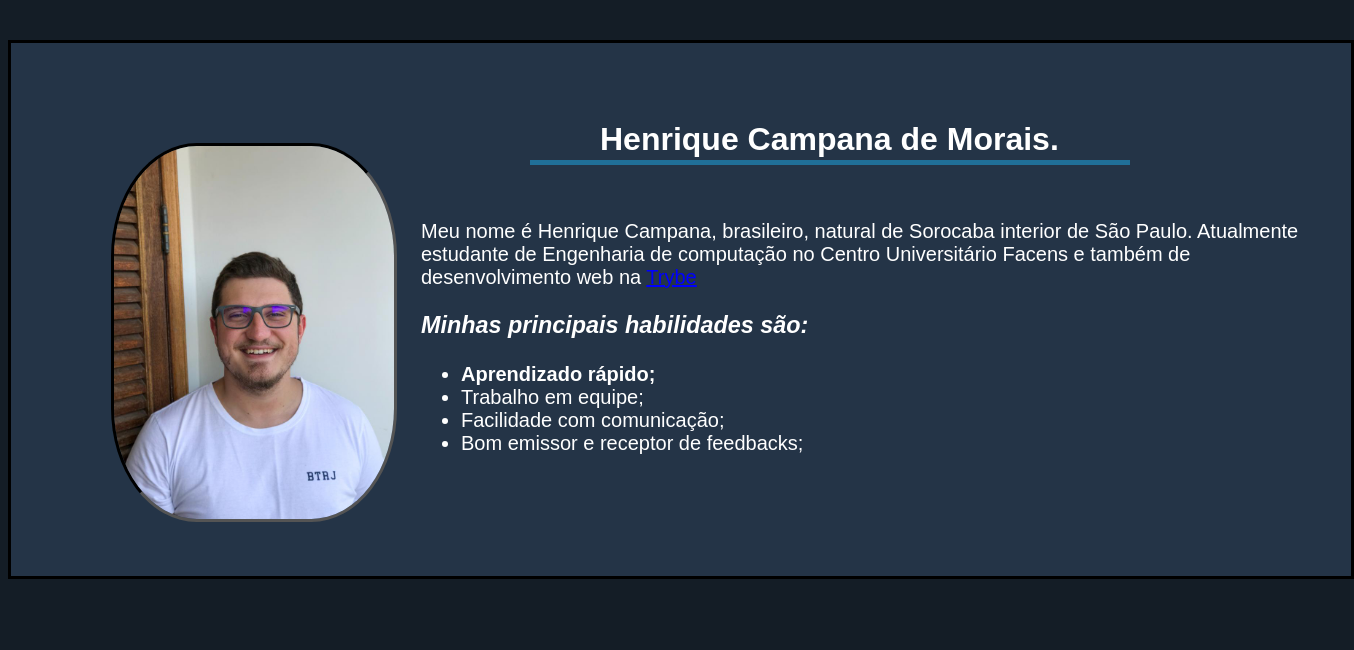
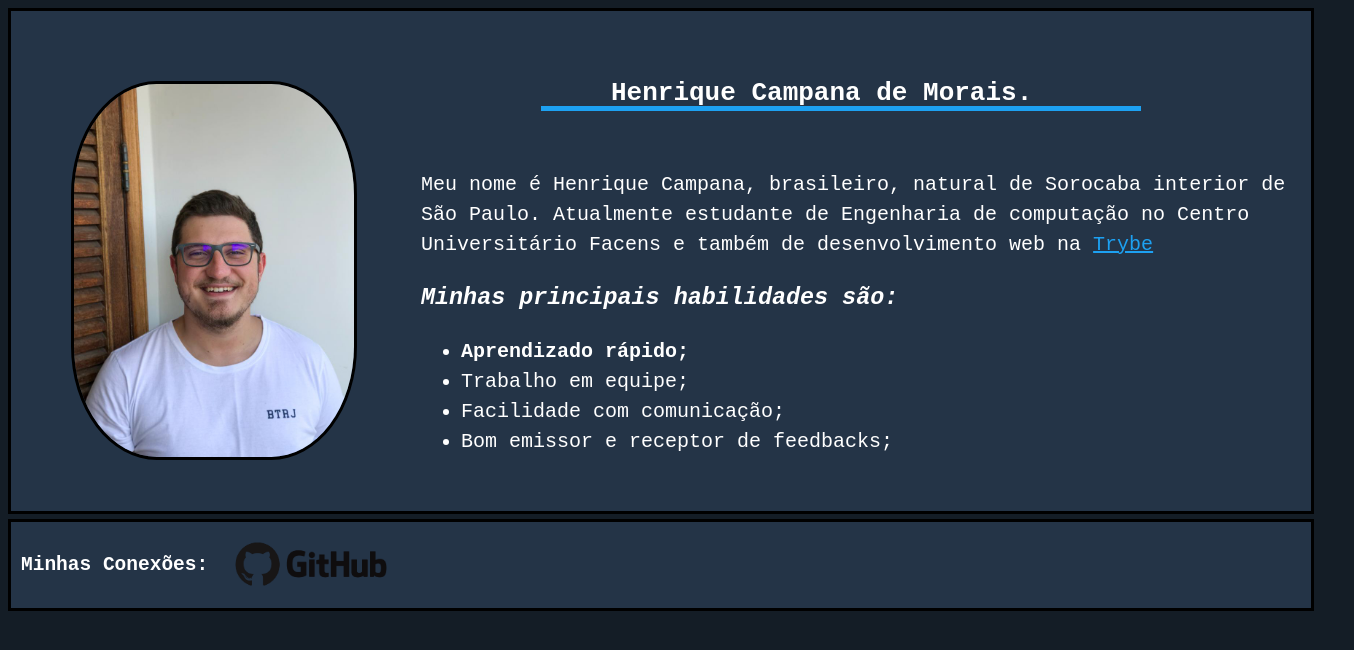
Before and after one commit to Campanaaa/Campanaaa.github.io, a plain HTML site: page index.html in a window 1280 px wide. Shown: the whole page, 1354 px wide, since content can reach past the window. Drawn offline with Linux system fonts and the light colour scheme.

Commit message:
Adiciona 'minhas conexoes' link para o git; e mudança de fonte

```diff
--- a/estilo.css
+++ b/estilo.css
@@ -3,57 +3,78 @@ body {
 }
 
 h1 {
-  position: absolute;
+  position: relative;
   left: 600px;
-  top: 100px;
+  top: 50px;
   color: white;
-  font-family: Arial, Helvetica, sans-serif;
+  font-family: monospace;
   width: 500px;
 }
 
-#retangulo {
-  position: absolute;
+#separador {
+  position: relative;
   left: 530px;
-  top: 160px;
+  top: 30px;
   width: 600px;
   height: 5px;
-  background: #206f98;
+  background: rgb(29, 161, 242);
 }
 
 #foto {
   position: relative;
   border-radius: 30%;
-  border-style: inset;
+  border-style:solid;
   border-width: medium;
   border-color: rgb(0, 0, 0);
   margin: 50px;
-  margin-top: 100px;
-  margin-left: 100px;
+  margin-top: 0px;
+  margin-left: 60px;
   width: 280px;
 }
 
 #geral{
   border:solid black;
   background-color:#243447;
-  width: 1340px;
+  width: 1300px;
   margin-top: 40px;
+  margin: auto;
+  height: 500px;
 }
 
-.texto{
+.informacoes{
   position:absolute;
   font-size: 20px;
-  font-family: Arial, Helvetica, sans-serif;
+  font-family: monospace;
   color: white;
   width: 900px;
   margin-left: 410px;
-  top: 200px;
+  top: 150px;
+  line-height: 30px;
 }
 
-
-.texto a{
-  color: blue;
+.informacoes a{
+  color: rgb(29, 161, 242);
 }
 
-a:hover{
-  background-color: rgb(69, 100, 240);
+#conexoes{
+  position: relative;
+  border:solid black;
+  background-color:#243447;
+  width: 1300px;
+  margin: 5px auto ;
 }
+
+#conexoes h2{
+  color: white;
+  font-family:monospace;
+  margin-left: 10px;
+  display: inline-block;
+}
+
+#Github{
+  position: absolute;
+  width: 200px;
+  display: inline-block;
+  left: 200px;
+  top: 5px;
+}
--- a/index.html
+++ b/index.html
@@ -6,12 +6,12 @@
     <link rel="stylesheet" href="estilo.css" />
   </head>
   <body>
-    <div id="geral">
+    <main id="geral">
       <h1>Henrique Campana de Morais.</h1>
-      <div id="retangulo"></div>
-      <img id="foto" src="Minha_imagem.jpeg"alt="Henrique Campana com camisa simples e fundo branco e marrom"
+      <div id="separador"></div>
+      <img id="foto" src="images/Minha_imagem.jpeg"alt="Henrique Campana com camisa simples e fundo branco e marrom"
       />
-      <div class="texto">
+      <section class="informacoes">
         <p id="bio">
           Meu nome é Henrique Campana, brasileiro, natural de Sorocaba interior de
           São Paulo. Atualmente estudante de Engenharia de computação no Centro
@@ -26,7 +26,15 @@
           <li>Facilidade com comunicação;</li>
           <li>Bom emissor e receptor de feedbacks;</li>
         </ul>
+      </section>
+    </main>
+    <footer>
+      <div  id="conexoes">
+        <p>
+          <h2>Minhas Conexões:</h2>
+        </p>
+       <a href="https://github.com/Campanaaa" target="_blank"> <img id="Github" src="images/GITHUB-LOGO.png" alt="Logo Github"></a>
       </div>
-    </div>
+    </footer>
   </body>
 </html>
```
Also changed, not shown: images/GITHUB-LOGO.png (added), images/Minha_imagem.jpeg (renamed from Minha_imagem.jpeg).
